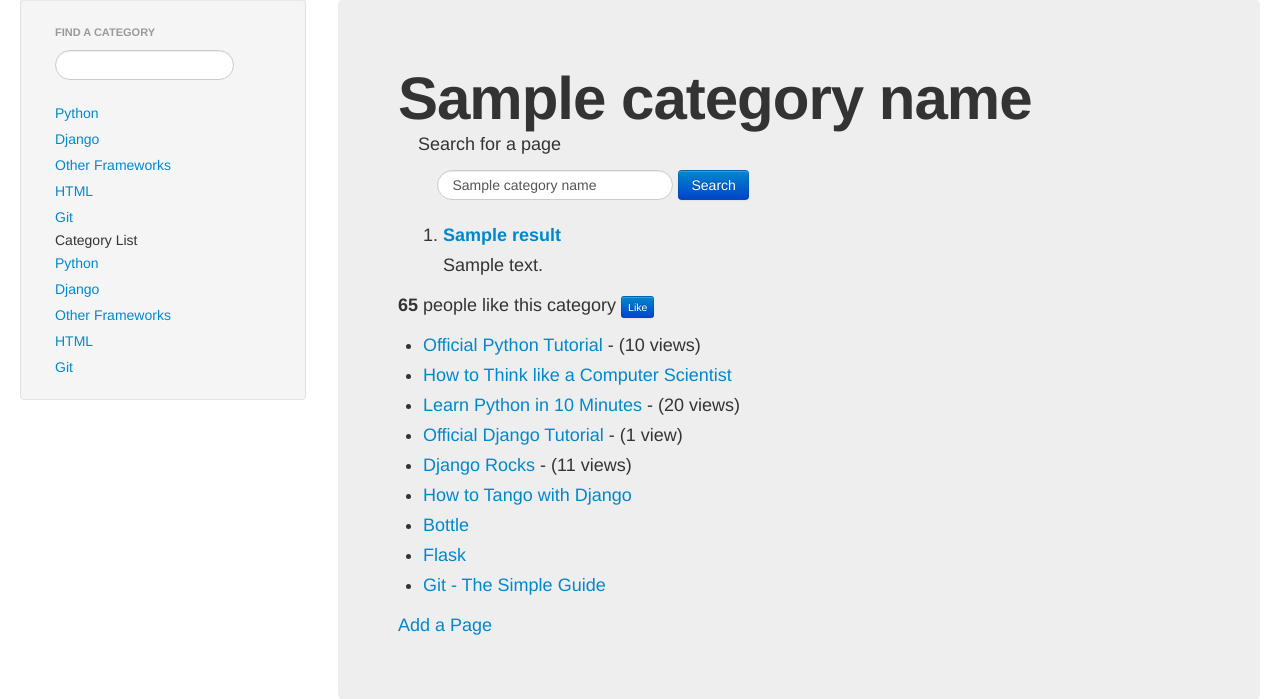
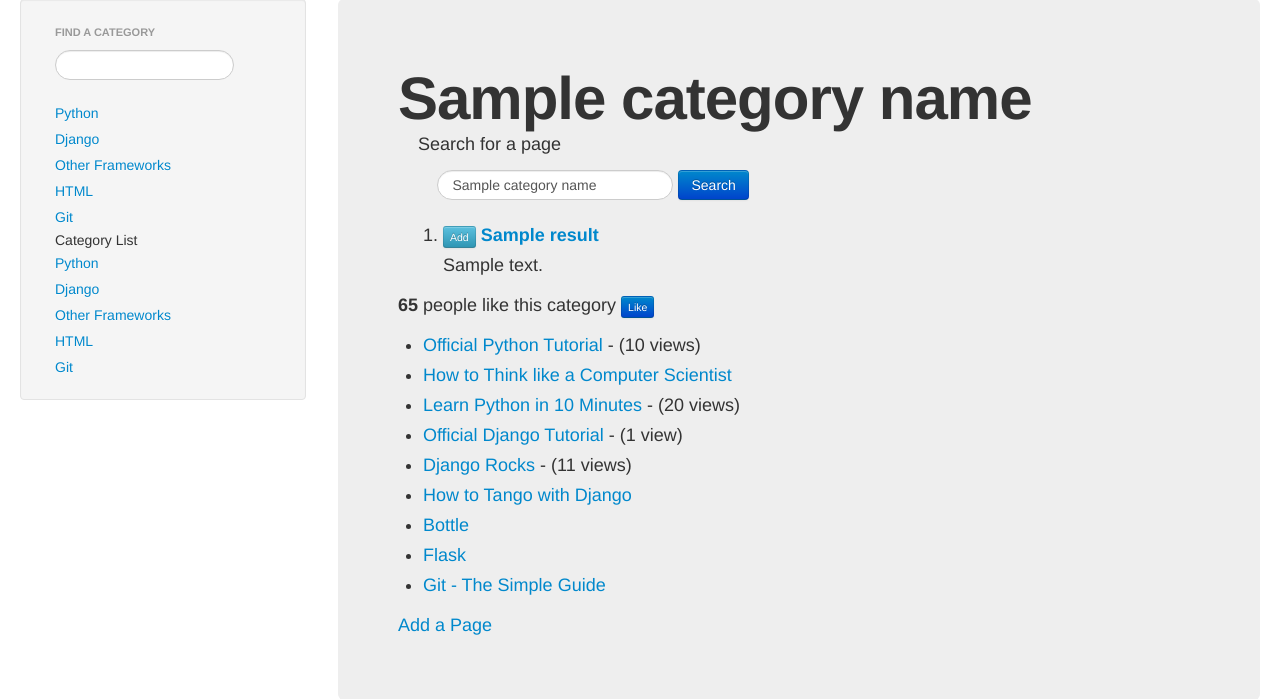
Before and after one commit to bugzPDX/rango, a Django app: template projects/rango/rango_project/templates/rango/category.html in a window 1280 px wide. Shown: the part 61-760 px from the top of the page. Run offline with Django 3.2, Linux system fonts and the light colour scheme; a user stored in the database is signed in; data comes from the database, SQL or seed files in the repository; the template is opened without the code that fills it: values that come from a table or form of the project are taken from there, most other values are stand-ins (such as "Sample title", 1, 10 or a date in 2020); parts of the project's set-up code (start-up, migrations or seed data) failed here and were passed over; some libraries are stand-ins or nearby versions.

Commit message:
Fixed a formatting mistake that broke search

```diff
--- a/projects/rango/rango_project/templates/rango/category.html
+++ b/projects/rango/rango_project/templates/rango/category.html
@@ -7,8 +7,7 @@
         <h1>{{ category_name }}</h1>
     <div class="container-fluid">
         <p>Search for a page</p>
-        <form class="form-search span8" id="search_form" method="post" action="/rango/category/
-            {{ category_name_url }}/">
+        <form class="form-search span8" id="search_form" method="post" action="/rango/category/{{ category_name_url }}/">
             {% csrf_token %}
             <!-- Display the search form elements here -->
             <input type="text" class="input-long search-query" name="query"
@@ -24,6 +23,12 @@
             <ol>
                 {% for result in result_list %}
                 <li>
+        {% if user.is_authenticated %}
+        <button data-catid="{{category.id}}" data-title="{{ result.title }}"
+            data-url="{{ result.link }}" class="rango-add btn btn-mini btn-info"
+            type="button">Add</button>
+        {% endif %}
+
                     <strong><a href="{{ result.link }}">{{ result.title }}</a></strong><br />
                     <p>{{ result.summary }}</p>
                 </li>
```
